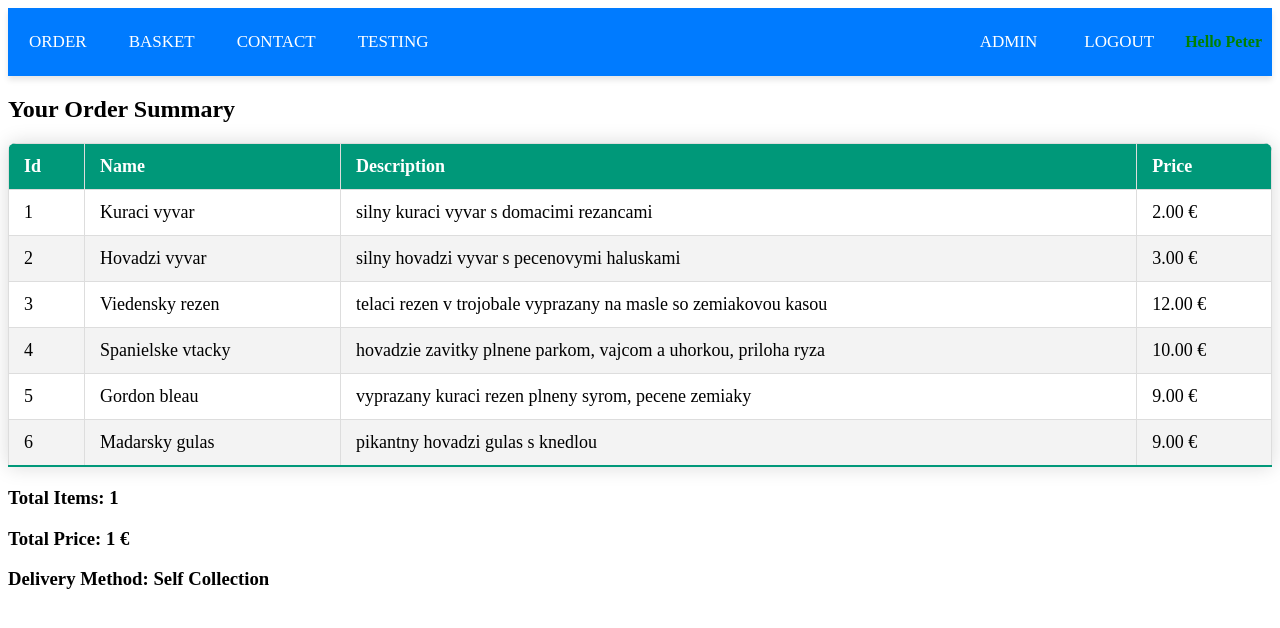
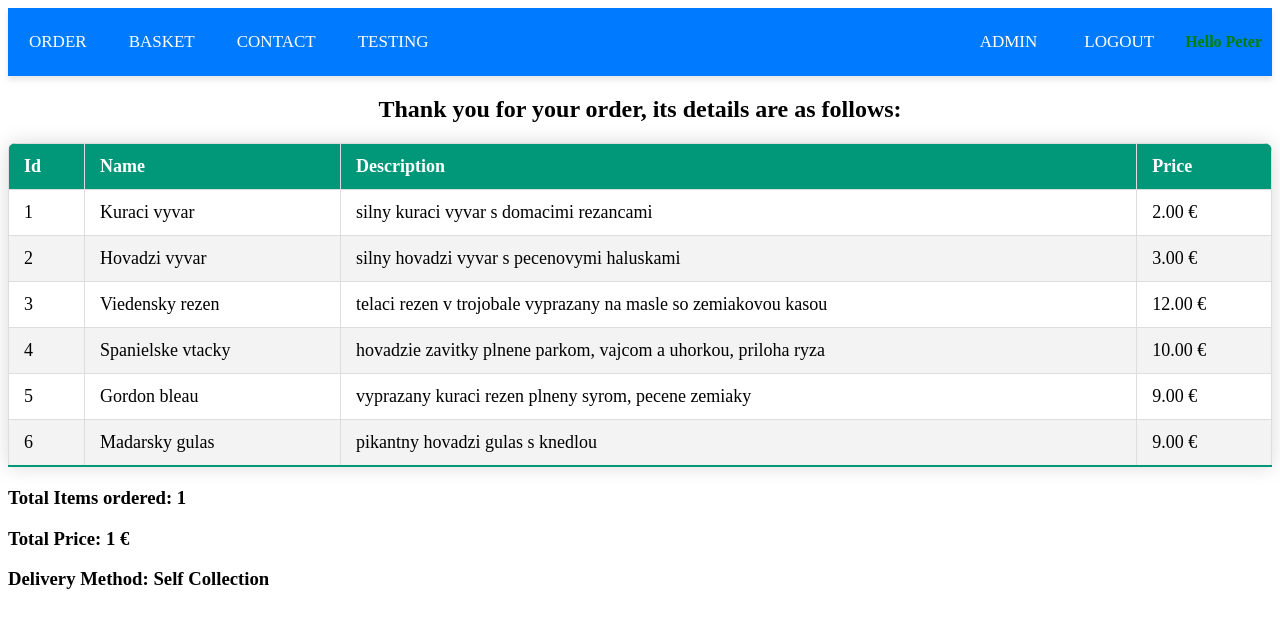
Before and after one commit to m-sharif-azad/BPI-Canteen, a Django app: template The_Canteen/canteen/templates/final.html in a window 1280 px wide. Shown: the top 628 px of the page. Run offline with Django 5.2, Linux system fonts and the light colour scheme; a user stored in the database is signed in; data comes from the database, SQL or seed files in the repository; tables that the repository leaves empty hold one stand-in row (values such as "Sample post"); the template is opened without the code that fills it: values that come from a table or form of the project are taken from there, most other values are stand-ins (such as "Sample title", 1, 10 or a date in 2020); parts of the project's set-up code (start-up, migrations or seed data) failed here and were passed over.

Commit message:
text update on final.html

```diff
--- a/The_Canteen/canteen/templates/final.html
+++ b/The_Canteen/canteen/templates/final.html
@@ -6,7 +6,7 @@
 
 {% block content %}
 
-<h2>Your Order Summary</h2>
+<h2 style="text-align: center;">Thank you for your order, its details are as follows:</h2>
 
 <table class="styled-table">
     <thead>
@@ -29,14 +29,15 @@
     </tbody>
 </table>
 
-<h3>Total Items: {{ total_items }}</h3>
+<h3>Total Items ordered: {{ total_items }}</h3>
 <h3>Total Price: {{ total_price }} €</h3>
 <h3>Delivery Method:
     {% if delivery_method == "delivery" %}
-        Delivery (+ 2 €)
+    Your food will be delivered to: {{ customer.first_name}}, {{ customer.last_name}} {{ customer.address }}, {{ customer.zipcode }}, {{ customer.city }}
     {% else %}
         Self Collection
     {% endif %}
 </h3>
 
+
 {% endblock %}
```
